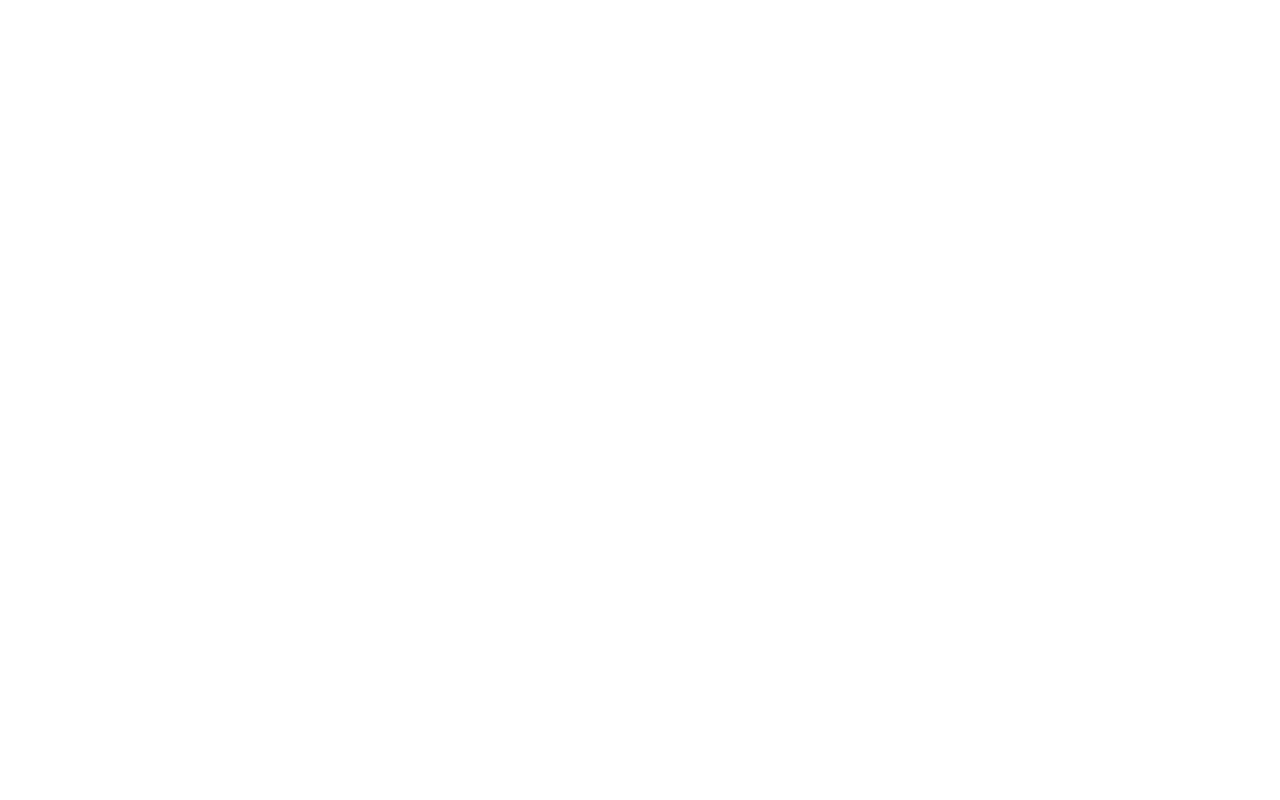
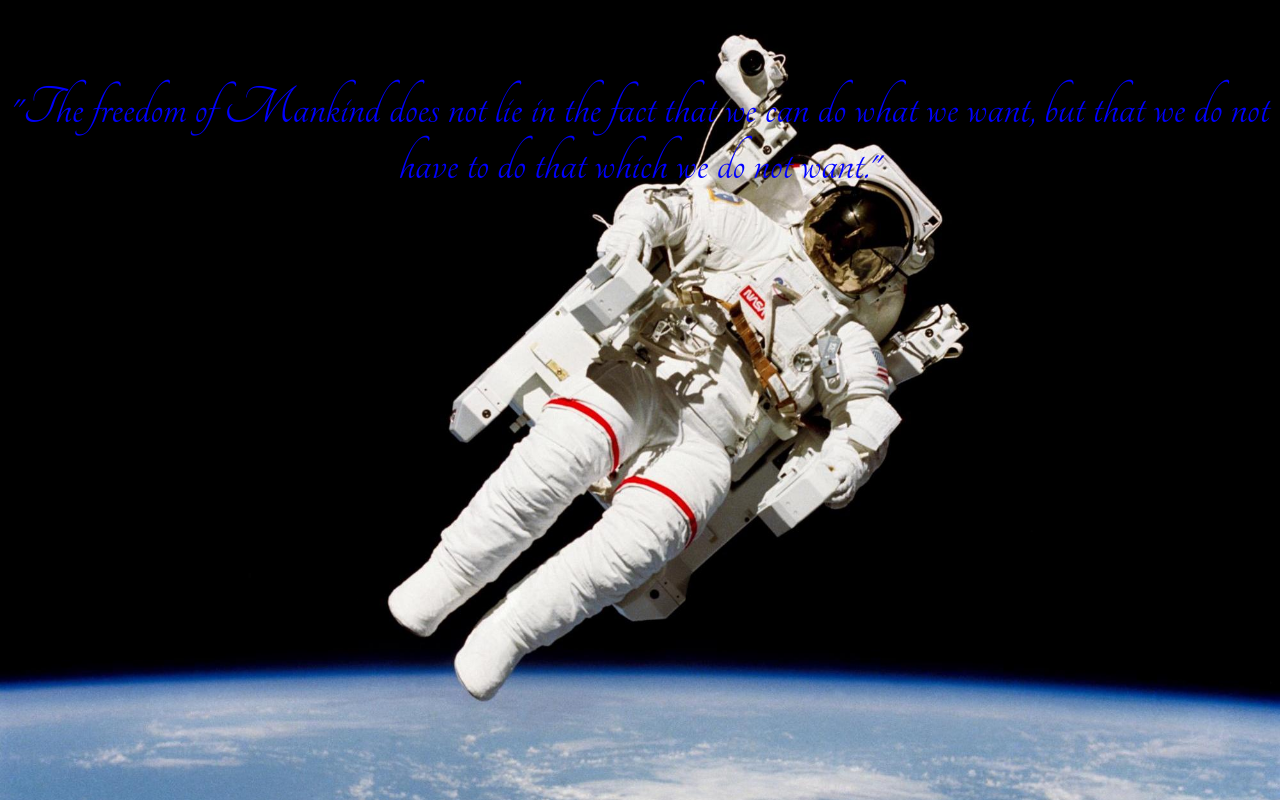
Before and after one commit to Dataloren/simple-quote-page, a plain HTML site: page assets/index.html in a window 1280 px wide. Drawn offline with Linux system fonts and the light colour scheme.

Commit message:
add basic styles

```diff
--- a/assets/index.html
+++ b/assets/index.html
@@ -2,10 +2,14 @@
 <html>
 <head>
   <meta charset="utf-8">
-  <title></title>
-  <meta name="viewport" content="width=device-width, initial-scale=1">
+	 <meta name="viewport" content="width=device-width, initial-scale=1">
+	<link rel="stylesheet" type="text/css" href="main.css">
+	<link href="https://fonts.googleapis.com/css?family=Tangerine" rel="stylesheet">
+	 <title>Freedom</title>
 </head>
 <body>
-
+	<div class="wrapper"></div>
+    <p class="herotext">"The freedom of Mankind does not lie in the fact that we can do what we want, but that we do not have to do that which we do not want."
+	   <p class="author">– Jean-Jacques Rousseau
 </body>
 </html>
--- a/assets/main.css
+++ b/assets/main.css
@@ -0,0 +1,71 @@
+/* http://meyerweb.com/eric/tools/css/reset/
+   v2.0 | 20110126
+   License: none (public domain)
+*/
+
+html, body, div, span, applet, object, iframe,
+h1, h2, h3, h4, h5, h6, p, blockquote, pre,
+a, abbr, acronym, address, big, cite, code,
+del, dfn, em, img, ins, kbd, q, s, samp,
+small, strike, strong, sub, sup, tt, var,
+b, u, i, center,
+dl, dt, dd, ol, ul, li,
+fieldset, form, label, legend,
+table, caption, tbody, tfoot, thead, tr, th, td,
+article, aside, canvas, details, embed,
+figure, figcaption, footer, header, hgroup,
+menu, nav, output, ruby, section, summary,
+time, mark, audio, video {
+	margin: 0;
+	padding: 0;
+	border: 0;
+	font-size: 100%;
+	font: inherit;
+	vertical-align: baseline;
+}
+/* HTML5 display-role reset for older browsers */
+article, aside, details, figcaption, figure,
+footer, header, hgroup, menu, nav, section {
+	display: block;
+}
+body {
+	line-height: 1;
+}
+ol, ul {
+	list-style: none;
+}
+blockquote, q {
+	quotes: none;
+}
+blockquote:before, blockquote:after,
+q:before, q:after {
+	content: '';
+	content: none;
+}
+table {
+	border-collapse: collapse;
+	border-spacing: 0;
+}
+* {
+    box-sizing: border-box;
+}
+body {
+	width: 100%;
+	height: 100vh;
+	background: url('/assets/576200main_s84-27017_full.jpg') no-repeat center;
+	background-size: cover;
+	image-resolution: 80%;
+}
+.wrapper {
+	width: 90%;
+	margin: 0 auto;
+	vertical-align: middle;
+	padding-top: 5rem;
+}
+.herotext {
+	font-family: 'Tangerine', cursive;
+	font-size: 3.5rem;
+	color: blue;
+	text-align: center;
+	line-height: 1;
+}
```
Also changed, not shown: assets/576200main_s84-27017_full.jpg (added).
